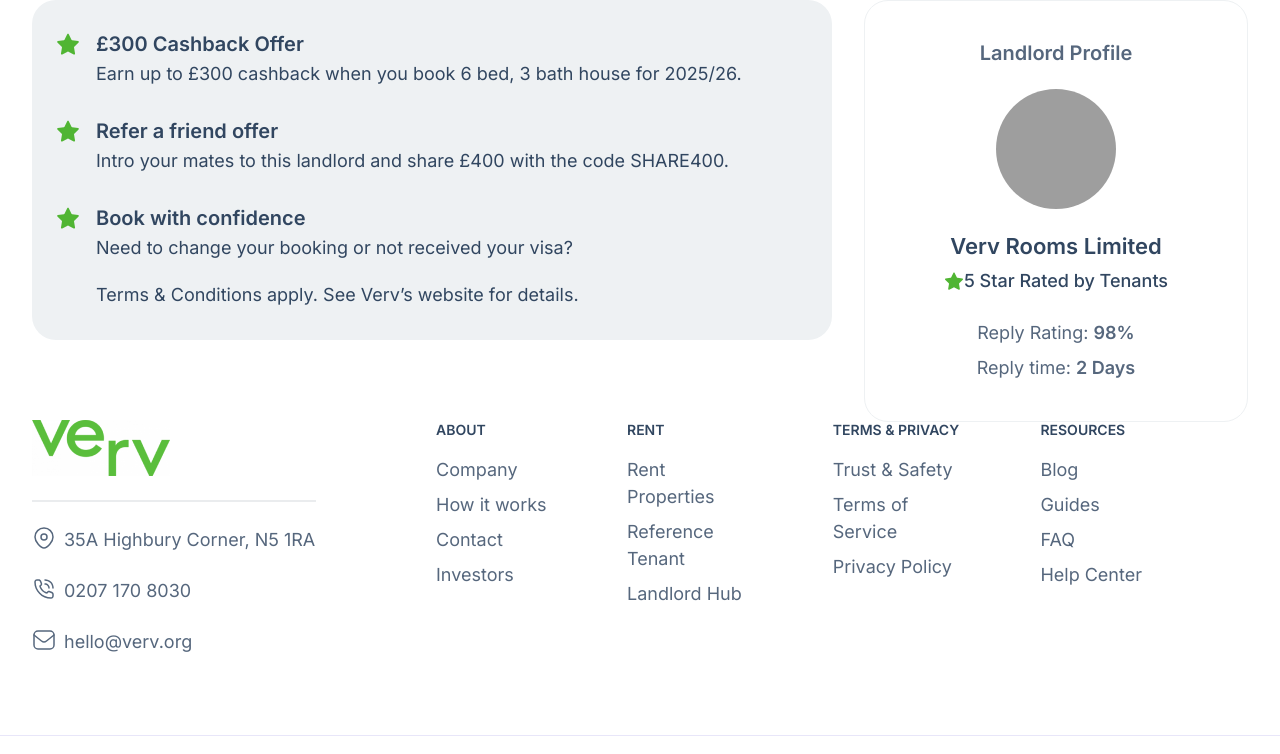
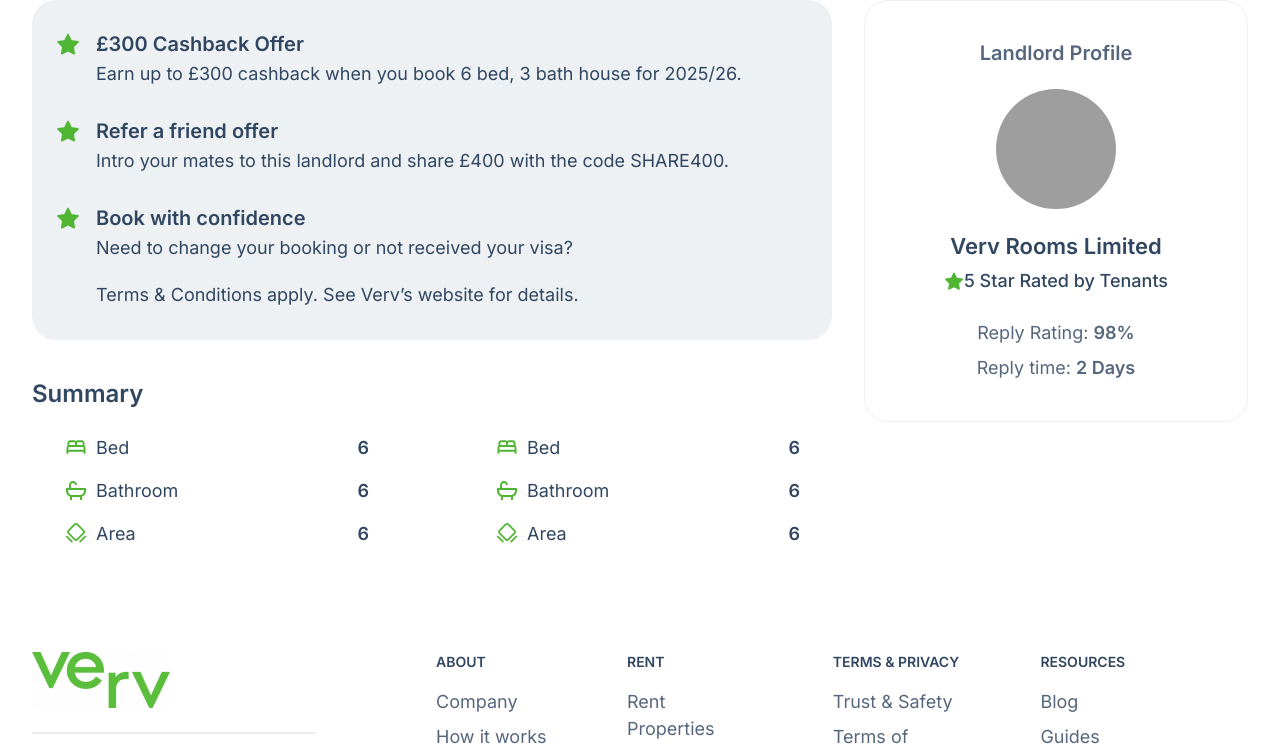
Before and after one commit to jhsayem94/verv-2.0-client-dev, a Next.js app: page /listing-id in a window 1280 px wide. Shown: the part 1224-1978 px from the top of the page. Built offline with nearby package versions, Linux system fonts and the light colour scheme; grey boxes are pictures that could not be loaded.

Commit message:
added summary

```diff
--- a/src/app/(withCommonLayout)/components/pages/SingleListing/SingleListing.tsx
+++ b/src/app/(withCommonLayout)/components/pages/SingleListing/SingleListing.tsx
@@ -1,4 +1,6 @@
 import {
+  BathIcon,
+  BedIcon,
   CalendarIcon,
   CheckCircle,
   FacebookShare,
@@ -7,6 +9,7 @@
   LinkedinShare,
   LocationIcon,
   ReportIcon,
+  SquareIcon,
   StarFill,
   TweeterShare,
   WhatsappShare,
@@ -178,6 +181,7 @@
       {/* property information */}
       <section className="w-[1216px] gap-8 m-auto mt-14 relative">
         <div className="w-[800px]">
+          {/* offers */}
           <div className="flex flex-col justify-center gap-8 px-6 py-8 rounded-3xl bg-[#EEF1F3]">
             {/* cashback offer */}
             <div className="flex gap-4">
@@ -220,6 +224,98 @@
                 <p className="text-lg text-colorTextPrimary leading-[150%] pt-4">
                   Terms & Conditions apply. See Verv’s website for details.
                 </p>
+              </div>
+            </div>
+          </div>
+
+          {/* summary */}
+          <div className="mt-10">
+            <h2 className="text-2xl text-colorTextPrimary font-semibold leading-[120%]">
+              Summary
+            </h2>
+            <div className="flex gap-[126px] px-8 py-[25px]">
+              {/* left summary */}
+              <div className="w-1/2 space-y-4">
+                {/* bed */}
+                <div className="flex justify-between items-center">
+                  <div className="flex items-center gap-2">
+                    <BedIcon width={24} height={24} stroke="#50B533" />
+                    <p className="text-lg text-colorTextPrimary leading-[150%]">
+                      Bed
+                    </p>
+                  </div>
+                  <p className="text-lg text-colorTextPrimary font-semibold leading-[150%]">
+                    6
+                  </p>
+                </div>
+
+                {/* bath */}
+                <div className="flex justify-between items-center">
+                  <div className="flex items-center gap-2">
+                    <BathIcon width={24} height={24} fill="#50B533" />
+                    <p className="text-lg text-colorTextPrimary leading-[150%]">
+                      Bathroom
+                    </p>
+                  </div>
+                  <p className="text-lg text-colorTextPrimary font-semibold leading-[150%]">
+                    6
+                  </p>
+                </div>
+
+                {/* area */}
+                <div className="flex justify-between items-center">
+                  <div className="flex items-center gap-2">
+                    <SquareIcon width={24} height={24} stroke="#50B533" />
+                    <p className="text-lg text-colorTextPrimary leading-[150%]">
+                      Area
+                    </p>
+                  </div>
+                  <p className="text-lg text-colorTextPrimary font-semibold leading-[150%]">
+                    6
+                  </p>
+                </div>
+              </div>
+
+              {/* right summary */}
+              <div className="w-1/2 space-y-4">
+                {/* bed */}
+                <div className="flex justify-between items-center">
+                  <div className="flex items-center gap-2">
+                    <BedIcon width={24} height={24} stroke="#50B533" />
+                    <p className="text-lg text-colorTextPrimary leading-[150%]">
+                      Bed
+                    </p>
+                  </div>
+                  <p className="text-lg text-colorTextPrimary font-semibold leading-[150%]">
+                    6
+                  </p>
+                </div>
+
+                {/* bath */}
+                <div className="flex justify-between items-center">
+                  <div className="flex items-center gap-2">
+                    <BathIcon width={24} height={24} fill="#50B533" />
+                    <p className="text-lg text-colorTextPrimary leading-[150%]">
+                      Bathroom
+                    </p>
+                  </div>
+                  <p className="text-lg text-colorTextPrimary font-semibold leading-[150%]">
+                    6
+                  </p>
+                </div>
+
+                {/* area */}
+                <div className="flex justify-between items-center">
+                  <div className="flex items-center gap-2">
+                    <SquareIcon width={24} height={24} stroke="#50B533" />
+                    <p className="text-lg text-colorTextPrimary leading-[150%]">
+                      Area
+                    </p>
+                  </div>
+                  <p className="text-lg text-colorTextPrimary font-semibold leading-[150%]">
+                    6
+                  </p>
+                </div>
               </div>
             </div>
           </div>
```
